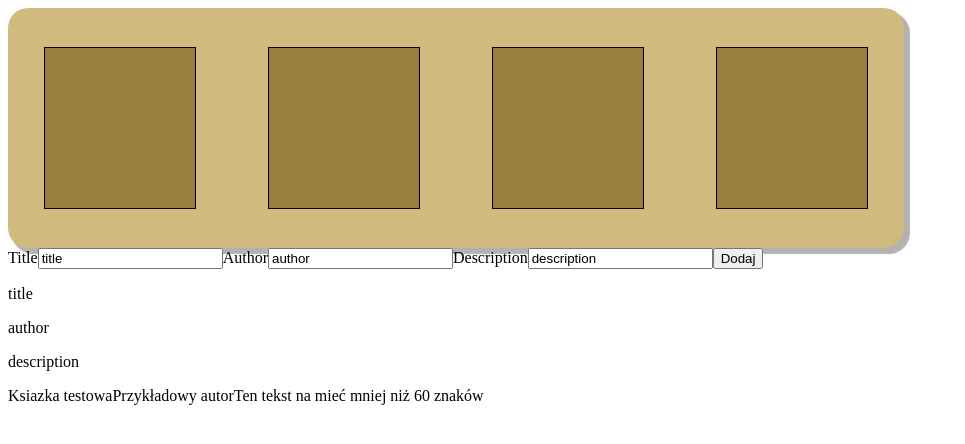
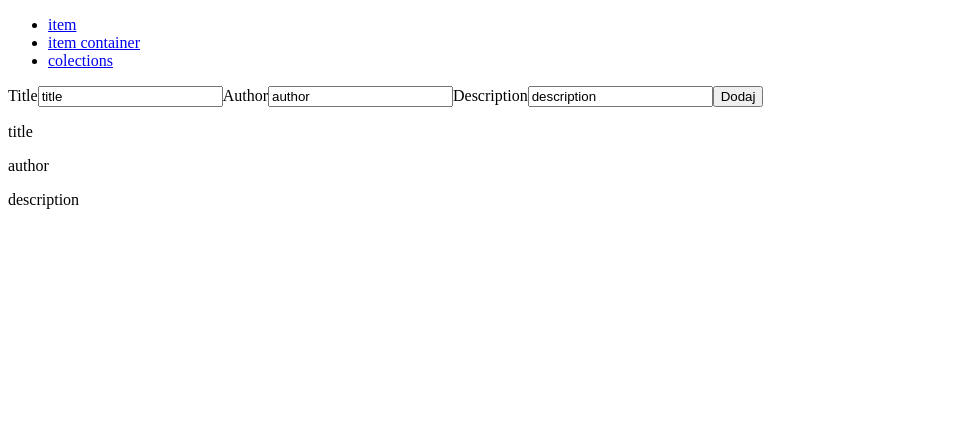
Before and after one commit to Reckit075/app_to_learn_TS, a React (Create React App) app in the folder app_collection/: page /colections in a window 1280 px wide. Shown: the top 444 px of the page, without its empty margins (0-965 px from the left). Built offline with nearby package versions, Linux system fonts and the light colour scheme.

Commit message:
added router in app.tsx

```diff
--- a/app_collection/package.json
+++ b/app_collection/package.json
@@ -10,8 +10,10 @@
     "@types/node": "^12.19.9",
     "@types/react": "^16.14.2",
     "@types/react-dom": "^16.9.10",
+    "node-sass": "^4.14.1",
     "react": "^17.0.1",
     "react-dom": "^17.0.1",
+    "react-router-dom": "^5.2.0",
     "react-scripts": "4.0.1",
     "typescript": "^4.1.3",
     "web-vitals": "^0.2.4"
@@ -41,6 +43,7 @@
     ]
   },
   "devDependencies": {
+    "@types/react-router-dom": "^5.1.7",
     "@types/styled-components": "^5.1.7"
   }
 }
--- a/app_collection/src/App.tsx
+++ b/app_collection/src/App.tsx
@@ -3,12 +3,38 @@ import {NewItemModal} from './components/newItemModal';
 import ItemContainer from './components/ItemsContainer';
 import Item from './components/item';
 
-function App() {
+import {
+  BrowserRouter as Router,
+  Switch,
+  Route,
+  Link
+} from "react-router-dom";
+
+const Test = () => {
+  return (
+    <Item title="asd" author="asd" description="asd"/>
+  )
+}
+
+const App = () => {
   return (
     <div className="App">
-        <ItemContainer />
-     <NewItemModal />
-      <Item title='Ksiazka testowa' author='Przykładowy autor' description='Ten tekst na mieć mniej niż 60 znaków'/>
+        {/* <ItemContainer />
+        <NewItemModal />
+      <Item title='Ksiazka testowa' author='Przykładowy autor' description='Ten tekst na mieć mniej niż 60 znaków'/> */}
+
+      <Router>
+        <ul>
+          <li><Link to="/item">item</Link></li>
+          <li><Link to="/itemcontainer">item container</Link></li>
+          <li><Link to="/colections">colections</Link></li>
+        </ul>
+
+        <Route path="/item" component={Test} />
+        <Route path="/itemcontainer" component={ItemContainer} />
+        <Route path="/colections" component={NewItemModal} />
+      </Router>
+
     </div>
   );
 }
--- /dev/null
+++ b/app_collection/src/components/item/index.module.scss
@@ -0,0 +1,3 @@
+.item {
+  background-color: #444;
+}
--- a/app_collection/src/components/item/index.tsx
+++ b/app_collection/src/components/item/index.tsx
@@ -1,20 +1,21 @@
 import React, {FC} from 'react';
+import classes from './index.module.scss'
 
-type ItemType = {
-  title: string,
-  author: string,
-  description: string
+interface IItemType {
+  title: string;
+  author: string;
+  description: string;
 }
 
-const Item: FC<ItemType> = ({title, author, description}) =>{
+const Item: FC<IItemType> = ({title, author, description}) =>{
 
-  return(
-      <div className="item">
+  return (
+      <div className={classes.item}>
             <span>{title}</span>
             <span>{author}</span>
             <span>{description}</span>
       </div>
-  )
+    )
 }
 
 export default Item;
--- a/app_collection/src/components/newItemModal/index.tsx
+++ b/app_collection/src/components/newItemModal/index.tsx
@@ -1,3 +1,4 @@
+import classes from '*.module.css';
 import React, {useState} from 'react';
 import {useModal} from './useModal';
 
```
Also changed, not shown: app_collection/src/components/item/index.css (deleted), 1 other file (tests, documents, lock files or other folders).
